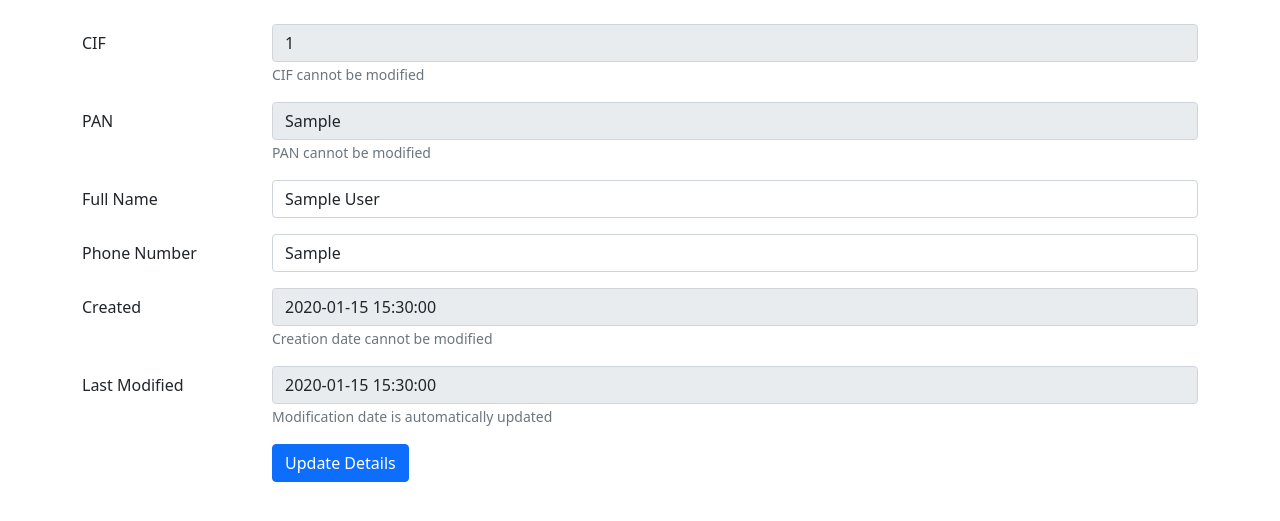
After one commit to sdk2k01/django-bank-app, a Django app: page /customer/profile/edit/ in a window 1280 px wide. The commit adds this page. Shown: the top 521 px of the page. Run offline with Django 5.2, Linux system fonts and the light colour scheme; a user stored in the database is signed in; tables that the repository leaves empty hold one stand-in row (values such as "Sample post").

Commit message:
Added template for updating customer

```diff
--- a/src/bank/models/transactions.py
+++ b/src/bank/models/transactions.py
@@ -1,9 +1,4 @@
-from django import dispatch
 from django.db import models
-from django.db.models.fields.related import ForeignKey
-from django.db.models.signals import post_save
-from django.dispatch import receiver
-from django.utils import timezone
 
 
 class Transaction(models.Model):
--- a/src/bank/template_views/actions.py
+++ b/src/bank/template_views/actions.py
@@ -1,9 +1,6 @@
 from django import forms
 from django.contrib.auth.mixins import LoginRequiredMixin
-from django.contrib.auth.models import User
-from django.db import transaction
 from django.shortcuts import get_object_or_404
-from django.urls import reverse_lazy
 from django.views.generic import CreateView, DetailView, ListView
 
 from bank.models import CurrentAccount, Customer, SavingsAccount, Transaction
--- a/src/bank/template_views/cards.py
+++ b/src/bank/template_views/cards.py
@@ -1,9 +1,6 @@
 from django import forms
 from django.contrib.auth.mixins import LoginRequiredMixin
-from django.contrib.auth.models import User
-from django.db import transaction
 from django.shortcuts import get_object_or_404
-from django.urls import reverse_lazy
 from django.views.generic import CreateView, DetailView, ListView
 
 from bank.models import CreditCard, CurrentAccount, Customer, DebitCard, SavingsAccount
--- a/src/bank/template_views/customers.py
+++ b/src/bank/template_views/customers.py
@@ -1,10 +1,11 @@
 from django import forms
+from django.contrib.auth.mixins import LoginRequiredMixin
 from django.contrib.auth.models import User
 from django.db import transaction
 from django.http import Http404
 from django.urls import reverse_lazy
 from django.utils.translation import gettext as _
-from django.views.generic import CreateView, DetailView, ListView
+from django.views.generic import CreateView, DetailView, ListView, UpdateView
 
 from bank.models.customers import Customer
 
@@ -15,7 +16,7 @@ class CustomerListView(ListView):
     context_object_name = "customers"
 
 
-class CustomerDetailView(DetailView):
+class CustomerDetailView(LoginRequiredMixin, DetailView):
     model = Customer
     template_name = "customers/detail.html"
     context_object_name = "customer"
@@ -74,3 +75,31 @@ class CustomerCreateView(CreateView):
 
             return super().form_valid(form)
         return super().form_invalid(form)
+
+
+class CustomerUpdateView(LoginRequiredMixin, UpdateView):
+    model = Customer
+    fields = ["name", "ph_no"]
+    template_name = "customers/update.html"
+    context_object_name = "customer"
+    success_url = reverse_lazy("customer-details")
+
+    def get_object(self, queryset=None):
+        if queryset is None:
+            queryset = self.get_queryset()
+
+        try:
+            obj = queryset.get()
+        except queryset.model.DoesNotExist:
+            raise Http404(
+                _("No %(verbose_name)s found matching the query")
+                % {"verbose_name": queryset.model._meta.verbose_name}
+            )
+        return obj
+
+    def get_queryset(self):
+        return self.model.objects.filter(user=self.request.user)
+
+    def get_form(self, form_class=None):
+        form = super().get_form(form_class)
+        return form
--- a/src/bank/template_views/users.py
+++ b/src/bank/template_views/users.py
@@ -6,7 +6,7 @@ class CustomLoginView(LoginView):
     template_name = "registration/login.html"
 
     def get_success_url(self) -> str:
-        redirect_to = self.request.GET.get("next", f"/customer/profile/")
+        redirect_to = self.request.GET.get("next", "/customer/profile/")
         # TBD: Ensure URL is safe
         if redirect_to:
             return redirect_to
--- a/src/bank/templates/accounts/detail.html
+++ b/src/bank/templates/accounts/detail.html
@@ -14,6 +14,7 @@
     </head>
 
     <body>
+        <div class="container mt-4">
 		<div class="card">
 			<div class="card-body">
 				<p class="card-title font-weight-bold">Account Details</p>
@@ -33,6 +34,7 @@
 				</ul>
 			</div>
 		</div>
+        </div>
 		<!-- Logout Button -->
         <div class="container mt-3">
         <form method="post" action="/logout/">
--- a/src/bank/templates/actions/detail.html
+++ b/src/bank/templates/actions/detail.html
@@ -14,6 +14,7 @@
     </head>
 
     <body>
+        <div class="container mt-4">
 		<div class="card">
 			<div class="card-body">
 				<p class="card-title font-weight-bold">Transaction Details</p>
@@ -45,6 +46,7 @@
 				</ul>
 			</div>
 		</div>
+		</div>
 		<!-- Logout Button -->
         <div class="container mt-3">
         <form method="post" action="/logout/">
--- a/src/bank/templates/cards/detail.html
+++ b/src/bank/templates/cards/detail.html
@@ -14,6 +14,7 @@
     </head>
 
     <body>
+        <div class="container mt-4">
 		<div class="card">
 			<div class="card-body">
 				<p class="card-title font-weight-bold">Card Details</p>
@@ -34,6 +35,7 @@
 				</ul>
 			</div>
 		</div>
+		</div>
 		<!-- Logout Button -->
         <div class="container mt-3">
         <form method="post" action="/logout/">
--- /dev/null
+++ b/src/bank/templates/customers/update.html
@@ -0,0 +1,94 @@
+<!doctype html>
+<html lang="en">
+    <head>
+        <meta charset="utf-8" />
+        <meta name="viewport" content="width=device-width, initial-scale=1" />
+        <title>Add Customer</title>
+        <!-- Bootstrap CSS -->
+        <link
+            href="https://cdn.jsdelivr.net/npm/bootstrap@5.0.2/dist/css/bootstrap.min.css"
+            rel="stylesheet"
+            integrity="sha384-EVSTQN3/azprG1Anm3QDgpJLIm9Nao0Yz1ztcQTwFspd3yD65VohhpuuCOmLASjC"
+            crossorigin="anonymous"
+        />
+    </head>
+
+    <body>
+        <div class="container mt-4">
+            <form method="post">
+                {% csrf_token %}
+                <div class="form-group row mb-3">
+                    <label for="inputCIF" class="col-sm-2 col-form-label">CIF</label>
+                    <div class="col-sm-10">
+                        <input type="text" class="form-control" id="inputCIF" value="{{ customer.cif }}" disabled>
+                        <small class="form-text text-muted">CIF cannot be modified</small>
+                    </div>
+                </div>
+                <div class="form-group row mb-3">
+                    <label for="inputPAN" class="col-sm-2 col-form-label">PAN</label>
+                    <div class="col-sm-10">
+                        <input type="text" class="form-control" id="inputPAN" name="pan" value="{{ customer.pan }}" disabled>
+                        <small class="form-text text-muted">PAN cannot be modified</small>
+                    </div>
+                </div>
+                <div class="form-group row mb-3">
+                    <label for="inputName" class="col-sm-2 col-form-label">Full Name</label>
+                    <div class="col-sm-10">
+                        <input type="text" class="form-control" id="inputName" name="name" value="{{ customer.name }}" maxlength="20">
+                    </div>
+                </div>
+                <div class="form-group row mb-3">
+                    <label for="inputPhone" class="col-sm-2 col-form-label">Phone Number</label>
+                    <div class="col-sm-10">
+                        <input type="text" class="form-control" id="inputPhone" name="ph_no" value="{{ customer.ph_no }}" maxlength="10">
+                    </div>
+                </div>
+                <div class="form-group row mb-3">
+                    <label class="col-sm-2 col-form-label">Created</label>
+                    <div class="col-sm-10">
+                        <input type="text" class="form-control" value="{{ customer.created|date:'Y-m-d H:i:s' }}" disabled>
+                        <small class="form-text text-muted">Creation date cannot be modified</small>
+                    </div>
+                </div>
+                <div class="form-group row mb-3">
+                    <label class="col-sm-2 col-form-label">Last Modified</label>
+                    <div class="col-sm-10">
+                        <input type="text" class="form-control" value="{{ customer.modified|date:'Y-m-d H:i:s' }}" disabled>
+                        <small class="form-text text-muted">Modification date is automatically updated</small>
+                    </div>
+                </div>
+                <div class="form-group row">
+                    <div class="col-sm-10 offset-sm-2">
+                        <button type="submit" class="btn btn-primary">Update Details</button>
+                    </div>
+                </div>
+            </form>
+        </div>
+        <!-- <form method="put">{% csrf_token %}
+          <div class="form-group row">
+            <label for="inputName" class="col-sm-2 col-form-label">Full Name</label>
+            <div class="col-sm-10">
+              <input type="text" class="form-control" id="inputName" name="name" placeholder=" {{ customer.name }} ">
+            </div>
+          </div>
+          <div class="form-group row">
+            <label for="inputPhone" class="col-sm-2 col-form-label">Phone Number</label>
+            <div class="col-sm-10">
+              <input type="number" class="form-control" id="inputPhone" name="ph_no" placeholder="{{ customer.ph_no }}">
+            </div>
+          </div>
+          <fieldset class="form-group">
+
+          <div class="form-group row">
+            <div class="col-sm-10">
+              <button type="submit" class="btn btn-primary">Update Details</button>
+            </div>
+          </div>
+        </form> -->
+        <script
+            src="https://cdn.jsdelivr.net/npm/bootstrap@5.0.2/dist/js/bootstrap.bundle.min.js"
+            integrity="sha384-MrcW6ZMFYlzcLA8Nl+NtUVF0sA7MsXsP1UyJoMp4YLEuNSfAP+JcXn/tWtIaxVXM"
+            crossorigin="anonymous"
+        ></script>
+    </body>
+</html>
--- a/src/bank/templates/registration/login.html
+++ b/src/bank/templates/registration/login.html
@@ -14,6 +14,7 @@
     </head>
 
     <body>
+        <div class="container mt-4">
         <form method="post">{% csrf_token %}
           <div class="form-group row">
             <label for="inputUName" class="col-sm-2 col-form-label">User Name</label>
@@ -21,6 +22,7 @@
               <input type="text" class="form-control" id="inputUName" name="username" placeholder="Enter PAN No.">
             </div>
           </div>
+          <br>
           <div class="form-group row">
             <label for="inputPassword" class="col-sm-2 col-form-label">Password</label>
             <div class="col-sm-10">
@@ -33,6 +35,7 @@
                 Your username and password didn't match. Please try again.
             </div>
           {% endif %}
+          <br>
           <fieldset class="form-group">
 
           <div class="form-group row">
@@ -41,6 +44,7 @@
             </div>
           </div>
         </form>
+        </div>
         <script
             src="https://cdn.jsdelivr.net/npm/bootstrap@5.0.2/dist/js/bootstrap.bundle.min.js"
             integrity="sha384-MrcW6ZMFYlzcLA8Nl+NtUVF0sA7MsXsP1UyJoMp4YLEuNSfAP+JcXn/tWtIaxVXM"
--- a/src/bankapp/urls.py
+++ b/src/bankapp/urls.py
@@ -68,6 +68,11 @@ urlpatterns = [
         "customer/profile/",
         customers.CustomerDetailView.as_view(),
         name="customer-details",
+    ),
+    path(
+        "customer/profile/edit/",
+        customers.CustomerUpdateView.as_view(),
+        name="edit-customer-details",
     ),
     # Account URLs
     # Savings Account
```
Also changed, not shown: src/bank/templates/customers/detail.html (+68 -11 lines).
